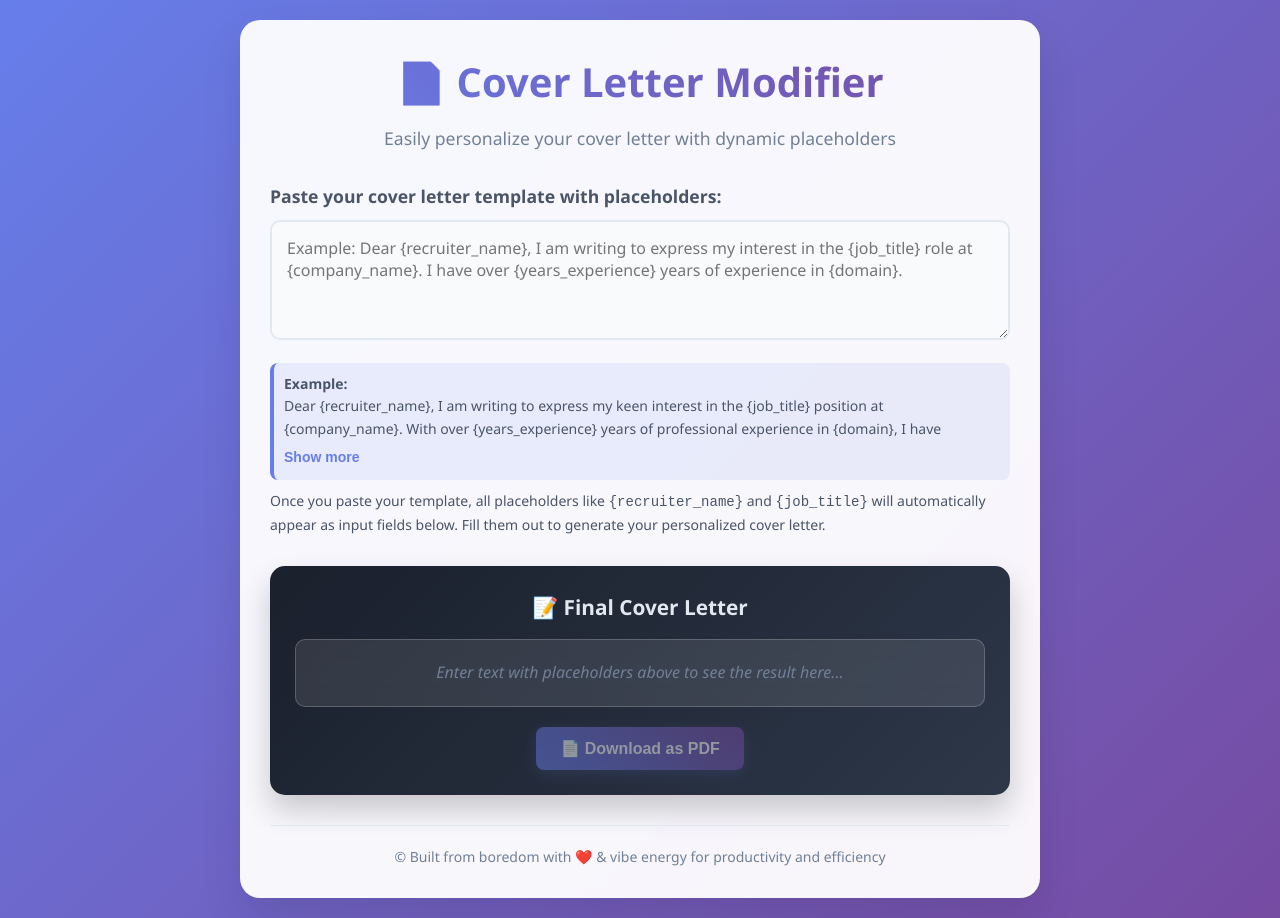
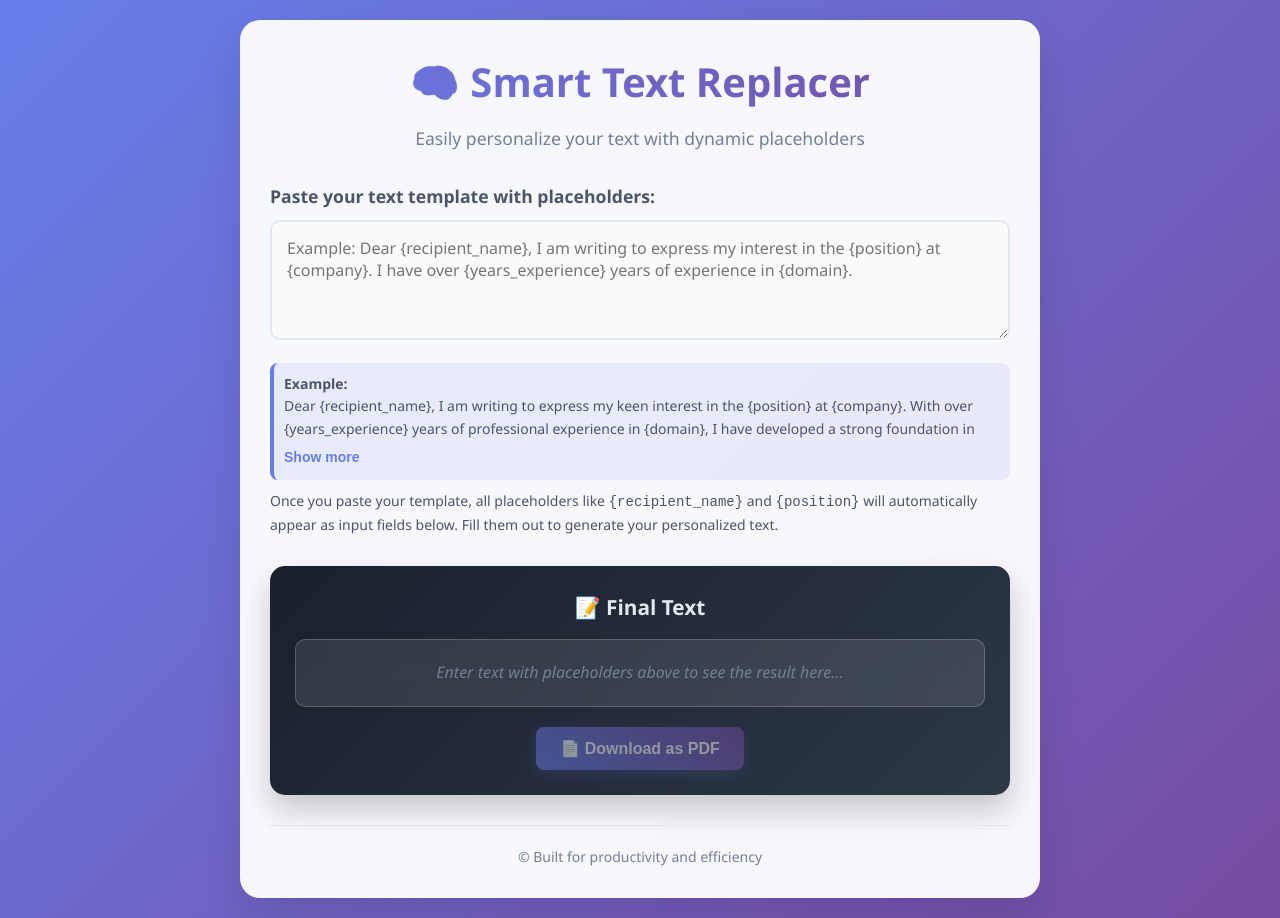
Before and after one commit to lozil/CoverLetterModifier, a plain HTML site: page smart-text-replacer.html in a window 1280 px wide. Drawn offline with nearby package versions, Linux system fonts and the light colour scheme.

Commit message:
Updated the Filenames

```diff
--- a/cover-letter.html
+++ b/smart-text-replacer.html
@@ -4,11 +4,11 @@
 <head>
     <meta charset="UTF-8">
     <meta name="viewport" content="width=device-width, initial-scale=1.0">
-    <title>Cover Letter Modifier</title>
+    <title>Smart Text Replacer</title>
     <meta name="description"
-        content="Quickly personalize and tailor your cover letters using smart placeholders and export to PDF.">
-    <meta name="keywords" content="cover letter, template, placeholder, job application, PDF generator">
-    <meta name="author" content="Cover Letter Modifier">
+        content="Quickly personalize and tailor your text templates using smart placeholders and export to PDF.">
+    <meta name="keywords" content="text replacement, template, placeholder, mail merge, PDF generator">
+    <meta name="author" content="Smart Text Replacer">
 
     <!-- Favicon -->
     <link rel="icon" type="image/x-icon" href="assets/favicon.ico">
@@ -16,16 +16,16 @@
     <!-- Open Graph / Facebook -->
     <meta property="og:type" content="website">
     <meta property="og:url" content="">
-    <meta property="og:title" content="Cover Letter Modifier">
+    <meta property="og:title" content="Smart Text Replacer">
     <meta property="og:description"
-        content="Quickly personalize and tailor your cover letters using smart placeholders and export to PDF.">
+        content="Quickly personalize and tailor your text templates using smart placeholders and export to PDF.">
 
     <!-- Twitter -->
     <meta property="twitter:card" content="summary_large_image">
     <meta property="twitter:url" content="">
-    <meta property="twitter:title" content="Cover Letter Modifier">
+    <meta property="twitter:title" content="Smart Text Replacer">
     <meta property="twitter:description"
-        content="Quickly personalize and tailor your cover letters using smart placeholders and export to PDF.">
+        content="Quickly personalize and tailor your text templates using smart placeholders and export to PDF.">
 
     <!-- Stylesheets -->
     <link rel="stylesheet" href="css/style.css">
@@ -37,27 +37,27 @@
 <body>
     <div class="container">
         <header>
-            <h1>📄 Cover Letter Modifier</h1>
-            <p class="subtitle">Easily personalize your cover letter with dynamic placeholders</p>
+            <h1>🧠 Smart Text Replacer</h1>
+            <p class="subtitle">Easily personalize your text with dynamic placeholders</p>
         </header>
 
         <main>
             <section class="input-section">
-                <label for="inputText">Paste your cover letter template with placeholders:</label>
+                <label for="inputText">Paste your text template with placeholders:</label>
                 <textarea id="inputText"
-                    placeholder="Example: Dear {recruiter_name}, I am writing to express my interest in the {job_title} role at {company_name}. I have over {years_experience} years of experience in {domain}."
+                    placeholder="Example: Dear {recipient_name}, I am writing to express my interest in the {position} at {company}. I have over {years_experience} years of experience in {domain}."
                     aria-describedby="input-help"></textarea>
                 <div id="input-help" class="example-text">
                     <strong>Example:</strong>
                     <div id="examplePreview" class="example-preview collapsed">
-                        Dear {recruiter_name}, I am writing to express my keen interest in the {job_title} position at
-                        {company_name}.
+                        Dear {recipient_name}, I am writing to express my keen interest in the {position} at
+                        {company}.
                         With over {years_experience} years of professional experience in {domain}, I have developed a
                         strong foundation
                         in delivering results that align with both business and technical goals. My background in
                         {relevant_skills_or_fields}
-                        has equipped me with the tools to contribute meaningfully to your team. I am particularly drawn
-                        to {company_name}'s
+                        has equipped me with the tools to contribute meaningfully. I am particularly drawn
+                        to {company}'s
                         commitment to {company_value_or_initiative}, and I am confident that my experience and
                         enthusiasm make me a strong
                         fit for this role.
@@ -65,9 +65,9 @@
                     <button id="toggleExampleBtn" type="button" class="toggle-example-btn">Show more</button>
                 </div>
                 <p class="helper-text">
-                    Once you paste your template, all placeholders like <code>{recruiter_name}</code> and
-                    <code>{job_title}</code> will automatically appear as input fields below. Fill them out to generate
-                    your personalized cover letter.
+                    Once you paste your template, all placeholders like <code>{recipient_name}</code> and
+                    <code>{position}</code> will automatically appear as input fields below. Fill them out to generate
+                    your personalized text.
                 </p>
             </section>
 
@@ -78,22 +78,22 @@
             </section>
 
             <section class="output-section">
-                <h2>📝 Final Cover Letter</h2>
+                <h2>📝 Final Text</h2>
                 <div id="outputText" class="output-text no-text" role="region" aria-live="polite">
-                    Enter your template above and fill in the placeholders to see the final letter here...
+                    Enter your template above and fill in the placeholders to see the final text here...
                 </div>
                 <div class="output-controls">
                     <button id="downloadBtn" class="download-btn" onclick="downloadPDF()"
                         aria-describedby="download-help">
                         📄 Download as PDF
                     </button>
-                    <div id="download-help" class="sr-only">Downloads the final letter as a PDF document</div>
+                    <div id="download-help" class="sr-only">Downloads the final text as a PDF document</div>
                 </div>
             </section>
         </main>
 
         <footer>
-            <p>&copy; Built from boredom with ❤️ & vibe energy for productivity and efficiency </p>
+            <p>&copy; Built for productivity and efficiency </p>
         </footer>
     </div>
 
```
Also changed, not shown: index.html (+1 -1 lines), 1 other file.
